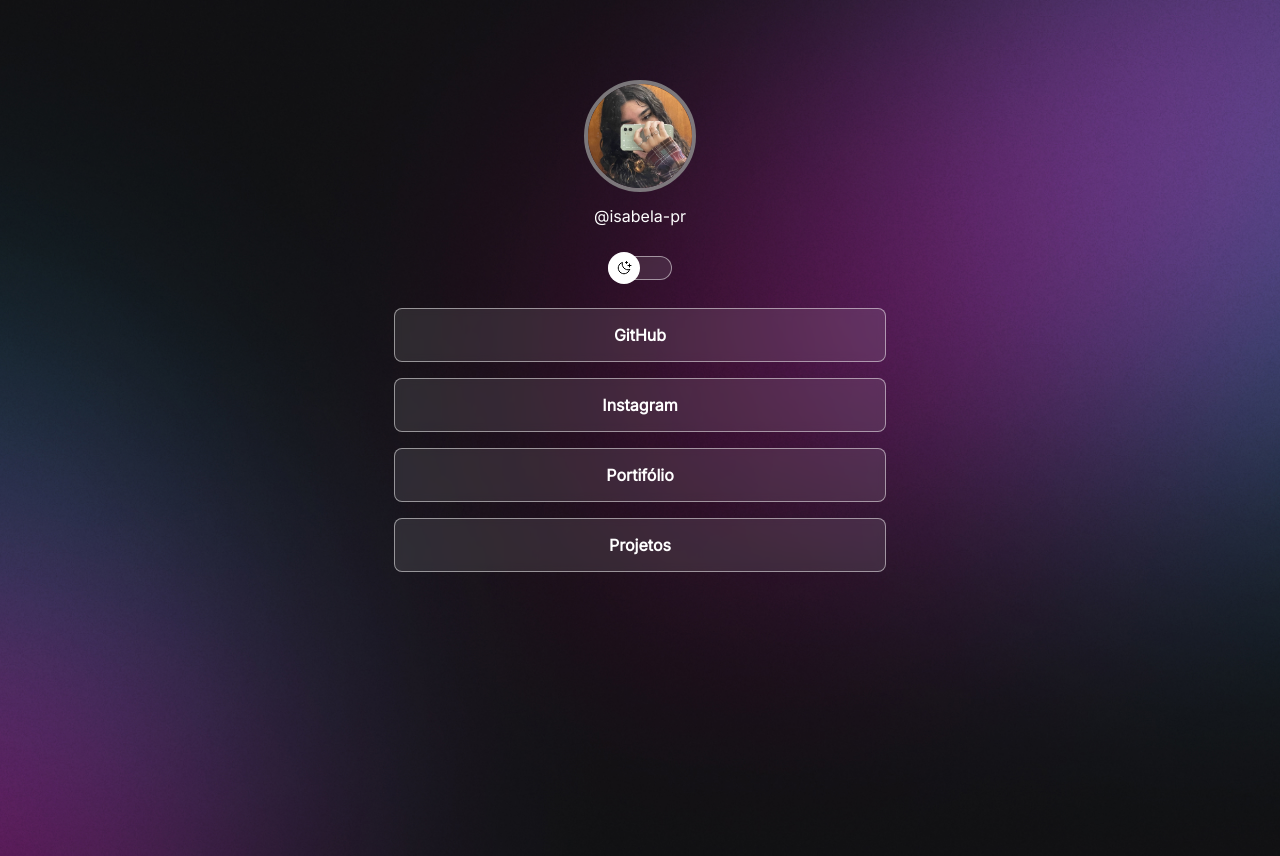
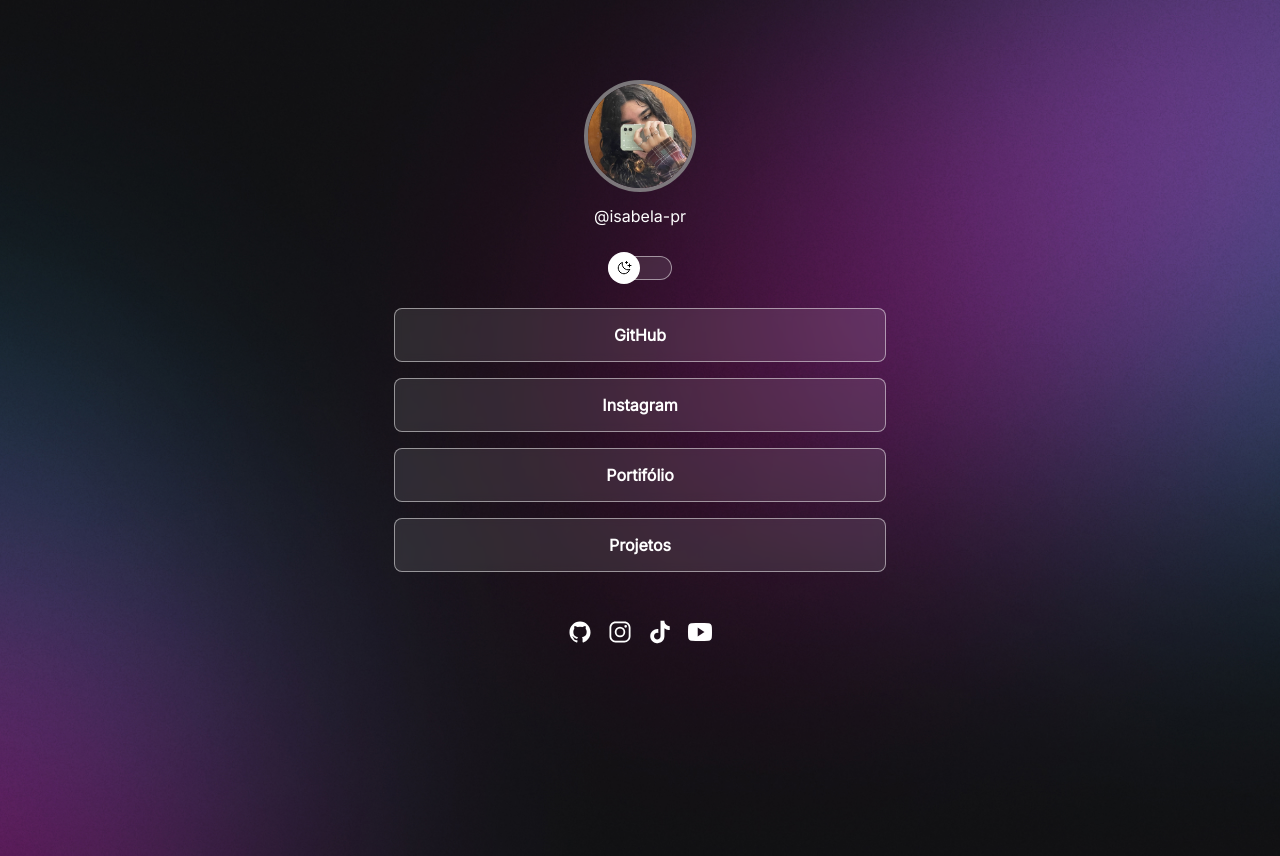
Before and after one commit to isabela-pr/dev-links-react, a React (Create React App) app: page / in a window 1280 px wide. Both pictures are taken after a click on the link "Instagram". Built offline with nearby package versions, Linux system fonts and the light colour scheme.

Commit message:
desenvolvido social links

```diff
--- a/public/index.html
+++ b/public/index.html
@@ -39,5 +39,13 @@
       To begin the development, run `npm start` or `yarn start`.
       To create a production bundle, use `npm run build` or `yarn build`.
     -->
+    <script
+      type="module"
+      src="https://unpkg.com/ionicons@7.1.0/dist/ionicons/ionicons.esm.js"
+    ></script>
+    <script
+      nomodule
+      src="https://unpkg.com/ionicons@7.1.0/dist/ionicons/ionicons.js"
+    ></script>
   </body>
 </html>
--- a/src/components/socialLinks/socialLinks.jsx
+++ b/src/components/socialLinks/socialLinks.jsx
@@ -0,0 +1,11 @@
+import "./socialLinks.module.css"
+
+const SocialLinks = ({icon, href}) => {
+    return(
+        <a href={href} target="_blank">
+            <ion-icon name = {icon} />
+        </a>
+    )
+}
+
+export default SocialLinks;
--- a/src/components/socialLinks/socialLinks.module.css
+++ b/src/components/socialLinks/socialLinks.module.css
@@ -0,0 +1,5 @@
+a{
+    display: flex;
+    align-items: center;
+    justify-content: center;
+}
--- a/src/pages/App.css
+++ b/src/pages/App.css
@@ -52,3 +52,11 @@ body{
     gap: 16px;
     padding: 24px;
 }
+
+#socialLinks{
+    display: flex;
+    justify-content: center;
+    padding: 24px;
+    gap: 16px;
+    font-size: 24px;
+}
--- a/src/pages/App.jsx
+++ b/src/pages/App.jsx
@@ -2,6 +2,7 @@ import { useState } from "react";
 import Profile from "../components/profile/profile";
 import Switch from "../components/switch/switch";
 import Links from "../components/links/links";
+import SocialLinks from "../components/socialLinks/socialLinks";
 
 import "./App.css";
 
@@ -26,6 +27,12 @@ const imgAlt = isLightMode ? "Imagem no Modo Claro" : "Imagem no Modo Escuro"
 
             </ul>
           </div>
+          <div id="socialLinks">
+            <SocialLinks href={"#"} icon={"logo-github"} />
+            <SocialLinks href={"#"} icon={"logo-instagram"} />
+            <SocialLinks href={"#"} icon={"logo-tiktok"} />
+            <SocialLinks href={"#"} icon={"logo-youtube"} />
+          </div>
         </div>
     )
 }
```
